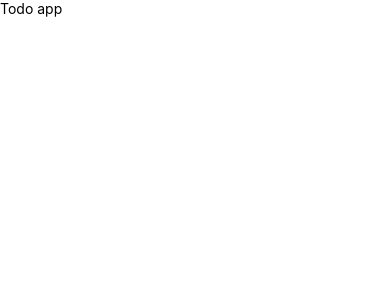
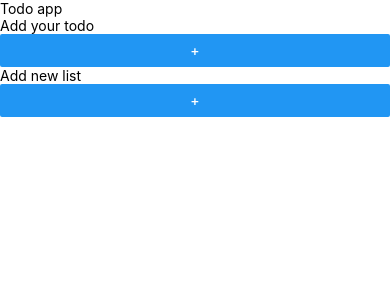
Before and after one commit to tranogajec/Todo-app, a React Native app: screen / in a window 390 px wide. Shown: the top 300 px of the page. Built offline with nearby package versions, Linux system fonts and the light colour scheme.

Commit message:
hardcode text inputs and add buttons

```diff
--- a/App.js
+++ b/App.js
@@ -1,12 +1,53 @@
-import React from 'react';
-
-import {SafeAreaView, StyleSheet, Text, View} from 'react-native';
+import React, {useState} from 'react';
+import {
+  SafeAreaView,
+  StyleSheet,
+  Text,
+  TextInput,
+  Button,
+  View,
+} from 'react-native';
 
 const App = () => {
+  const [todoInput, setTodoInput] = useState('');
+  const [listInput, setListInput] = useState('');
+
+  function handleTodoInputChange(value) {
+    setTodoInput(value);
+  }
+
+  function addTodo() {
+    console.log(todoInput);
+  }
+
+  function handleListInputChange(value) {
+    setListInput(value);
+  }
+
+  function addListToDropdown() {
+    console.log(listInput);
+  }
+
   return (
     <SafeAreaView>
       <View>
-        <Text>Todo app</Text>
+        <Text style={styles.appTitle}>Todo app</Text>
+        <View style={styles.inputSection}>
+          <TextInput
+            onChangeText={handleTodoInputChange}
+            value={todoInput}
+            placeholder="Add your todo"
+          />
+          <Button onPress={() => addTodo()} title="+" />
+        </View>
+        <View>
+          <TextInput
+            onChangeText={handleListInputChange}
+            value={listInput}
+            placeholder="Add new list"
+          />
+          <Button onPress={() => addListToDropdown()} title="+" />
+        </View>
       </View>
     </SafeAreaView>
   );
```
